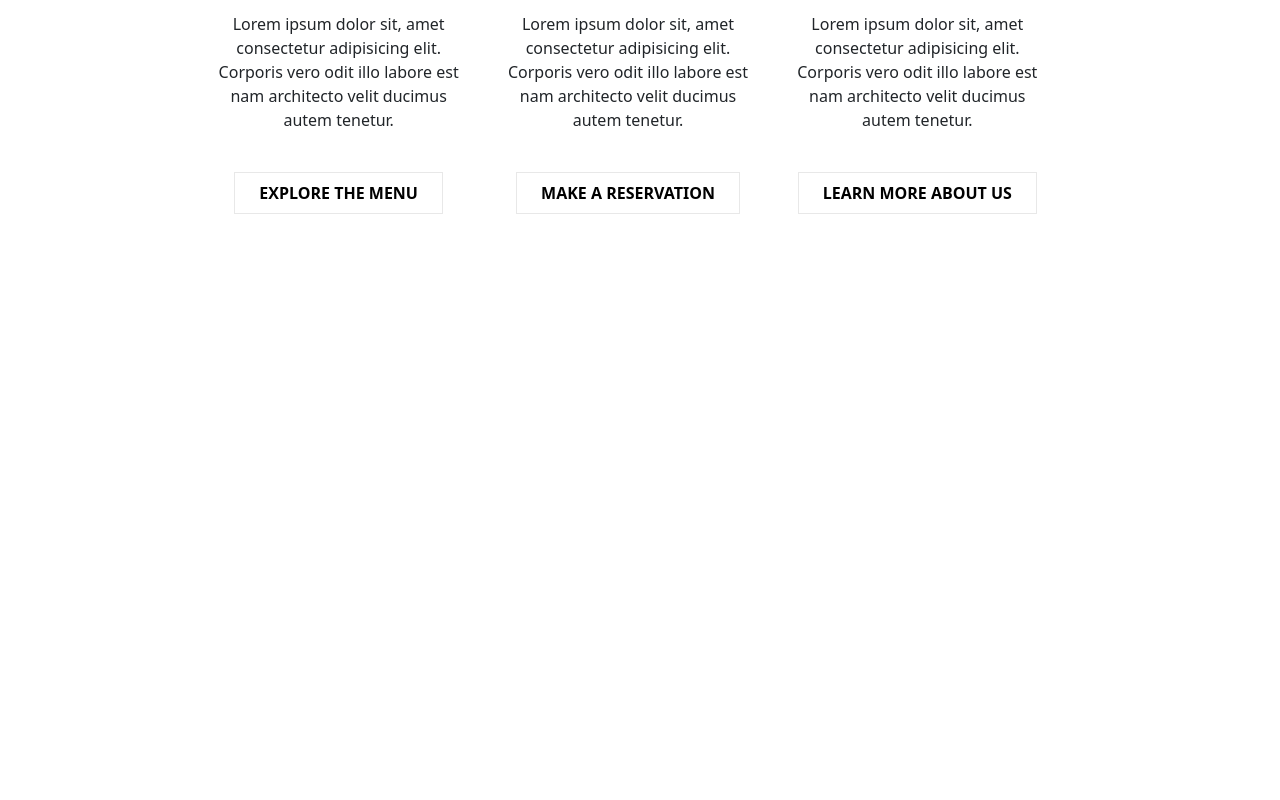
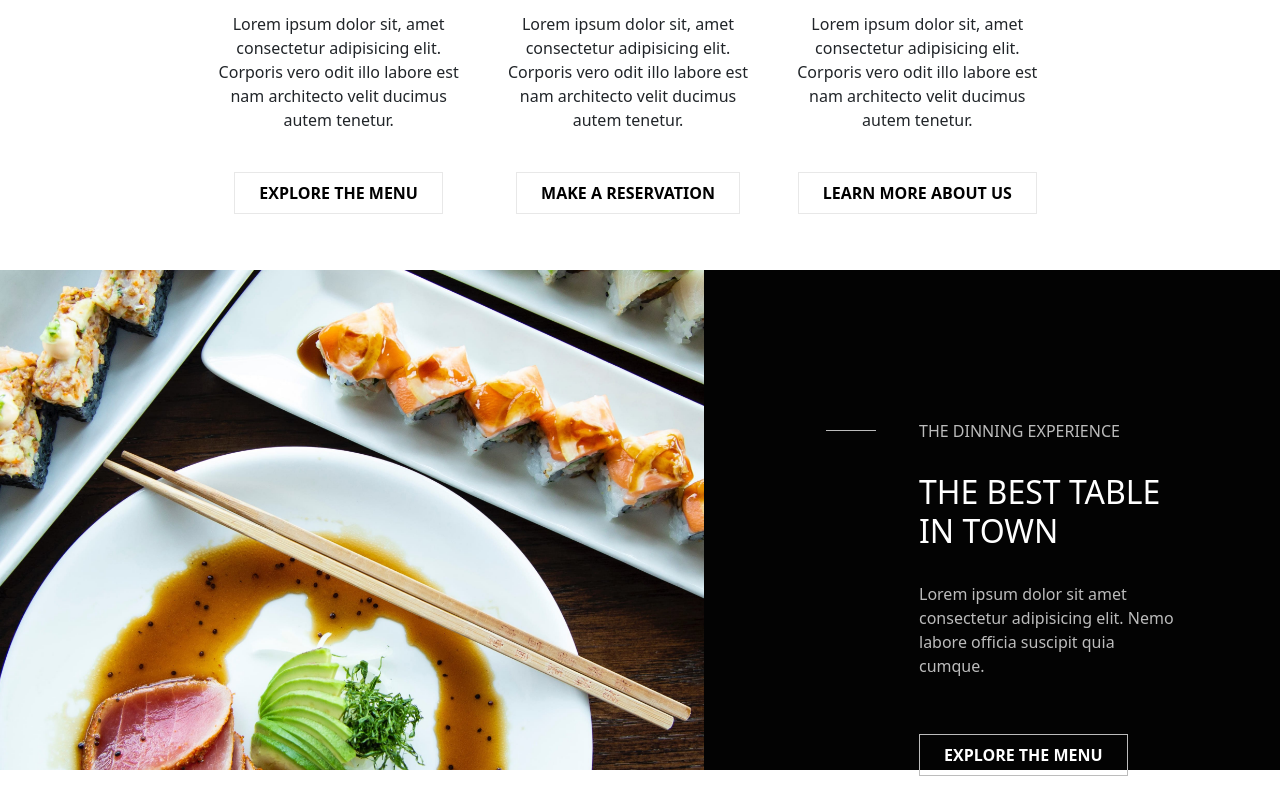
Before and after one commit to Danielateresa/proj-html-vuejs, a Vue app: page / in a window 1280 px wide. Shown: the part 1676-2476 px from the top of the page. Before the commit the page ends 1946 px from the top, so only its background shows below. Built offline with nearby package versions, Linux system fonts and the light colour scheme.

Commit message:
Working on section BestTable

```diff
--- a/src/components/AppMain.vue
+++ b/src/components/AppMain.vue
@@ -1,9 +1,11 @@
 <script>
 import OurFood from '../components/sections/ourFood.vue';
+import BestTable from '../components/sections/BestTable.vue';
 export default {
     name: 'AppMain',
     components: {
         OurFood,
+        BestTable
     }
 }
 
@@ -12,6 +14,7 @@ export default {
 <template>
 
     <OurFood />
+    <BestTable />
 
 </template>
 
--- a/src/components/sections/BestTable.vue
+++ b/src/components/sections/BestTable.vue
@@ -0,0 +1,92 @@
+<script>
+import { store } from '../../store.js';
+import SiteButton from '../SiteButton.vue';
+export default {
+    name: 'BestTable',
+    components: {
+        SiteButton,
+    },
+    data() {
+        return {
+            store,
+        }
+    }
+}
+
+</script>
+
+<template>
+
+    <section class="best_table">
+        <div class="container py-4">
+            <div class="row w-100 d-flex justify-content-end ">
+                <div class="col-1">
+                    <div class="line me-5 mt-2"></div>
+                </div>
+                <!-- /.col-1 -->
+
+                <div class="col-3">
+                    <div class="slogan">
+
+                        <h6 class="text-uppercase">the dinning experience</h6>
+                    </div>
+                    <div class="text">
+                        <h2 class="text-uppercase py-4">the best table in town</h2>
+                        <p> Lorem ipsum dolor sit amet consectetur adipisicing elit. Nemo labore officia suscipit quia
+                            cumque.</p>
+
+                    </div>
+
+                    <siteButton class="site_button">
+                        explore the menu
+                    </siteButton>
+                    <!-- button component -->
+
+                </div>
+                <!-- /.col-3 -->
+            </div>
+
+        </div>
+    </section>
+
+</template>
+
+<style lang="scss" scoped>
+@use '../../assets/scss/partials/variables' as*;
+
+.best_table {
+    background-color: $dark;
+    background-image: url(../../assets/img/slider32x.jpg);
+    background-position: left;
+    background-size: 55%;
+    background-repeat: no-repeat;
+    height: 500px;
+    padding: 8rem 0;
+
+    .line {
+        border-bottom: 1px solid $silver;
+        width: 50px;
+        height: min-content;
+    }
+
+    .col-3 {
+        color: $silver;
+
+        h2 {
+            color: $light;
+        }
+
+        .site_button {
+            color: $light;
+            border: 1px solid $silver;
+            margin-top: 40px;
+
+            &:hover {
+                background-color: $light;
+                color: $dark;
+            }
+        }
+    }
+
+}
+</style>
```
Also changed, not shown: src/assets/img/slider32x.jpg (added).
